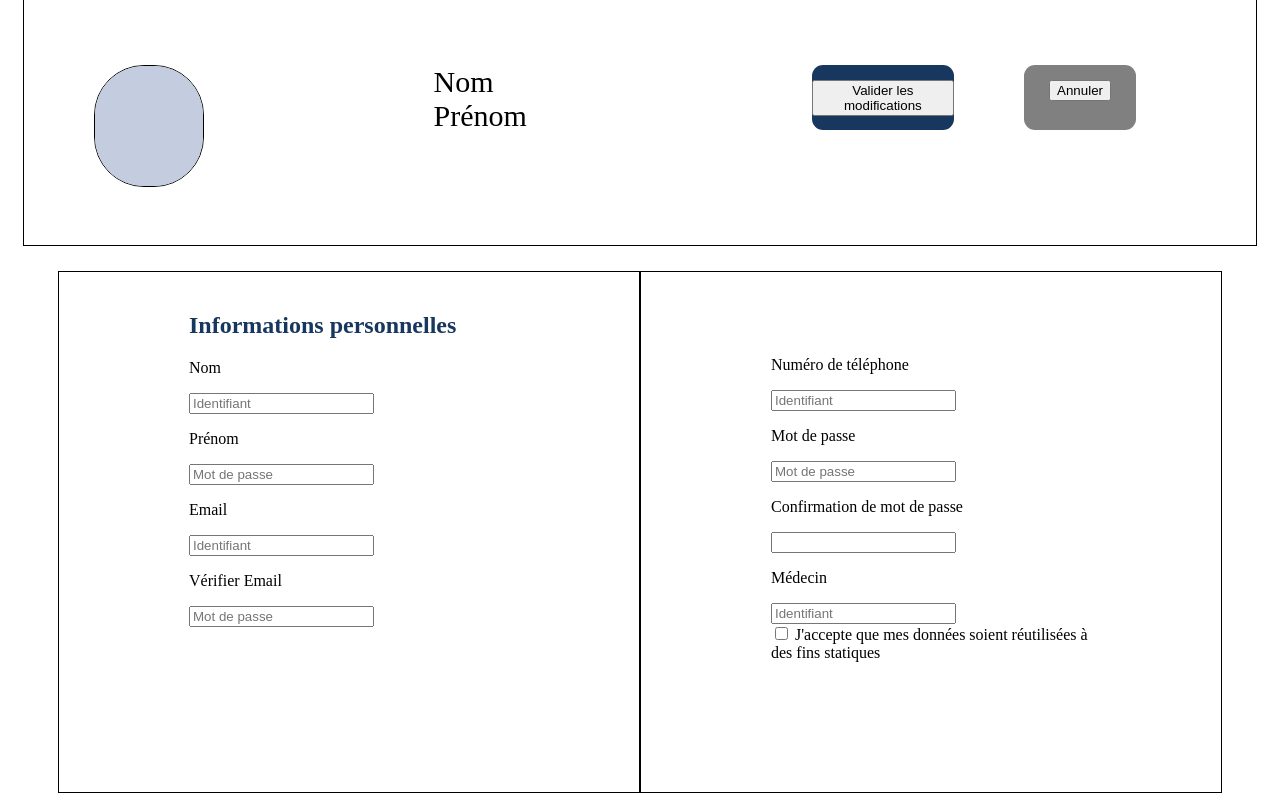
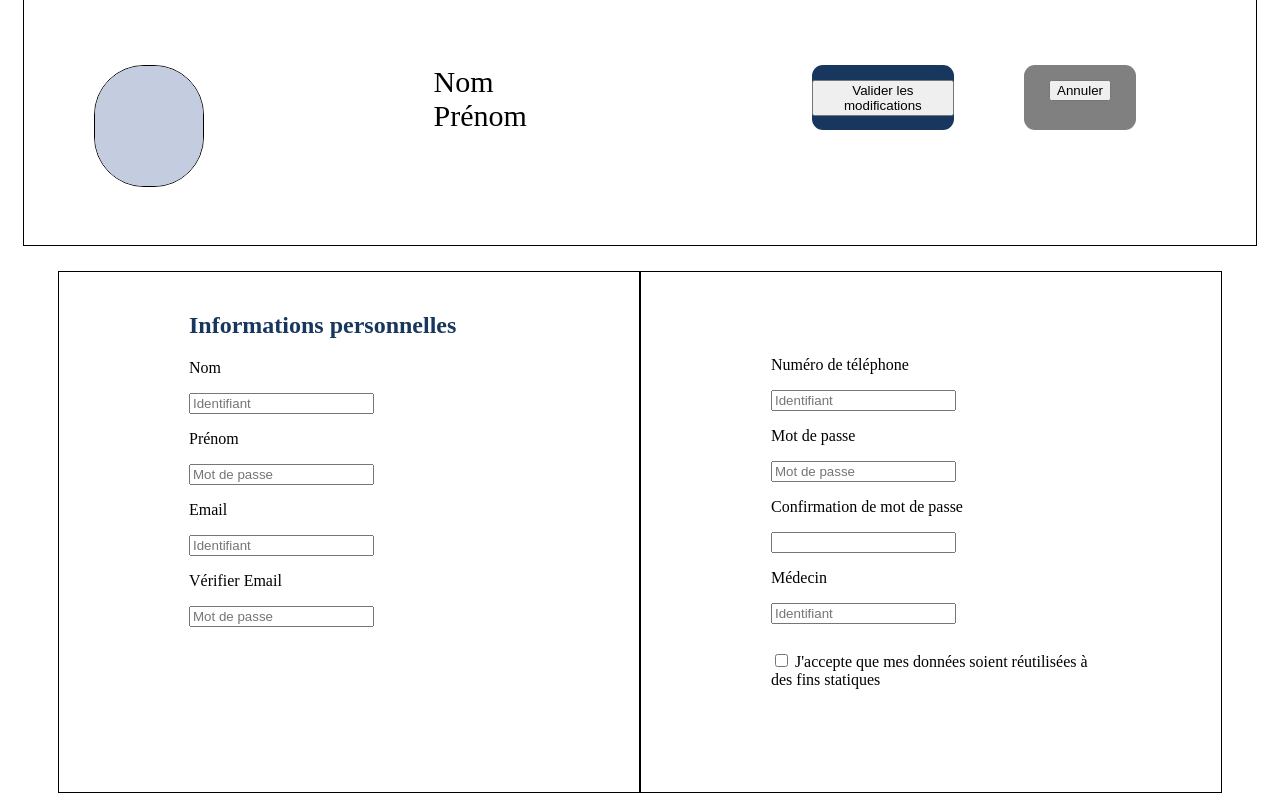
Before and after one commit to Dragonink/ISEP_A1-APP, a PHP site: template views/modifUtilisateur.html in a window 1280 px wide. Shown: the part 101-902 px from the top of the page. Run offline with PHP 8.4, Linux system fonts and the light colour scheme; the template is opened without the code that fills it, so the values that code supplies are empty.

Commit message:
modifUtilisateur.html

```diff
--- a/views/css/profil.css
+++ b/views/css/profil.css
@@ -186,3 +186,6 @@ h2 {
     margin-top: auto;
     margin-bottom: auto;
 }
+#data {
+	margin-top: 30px;
+}
```
